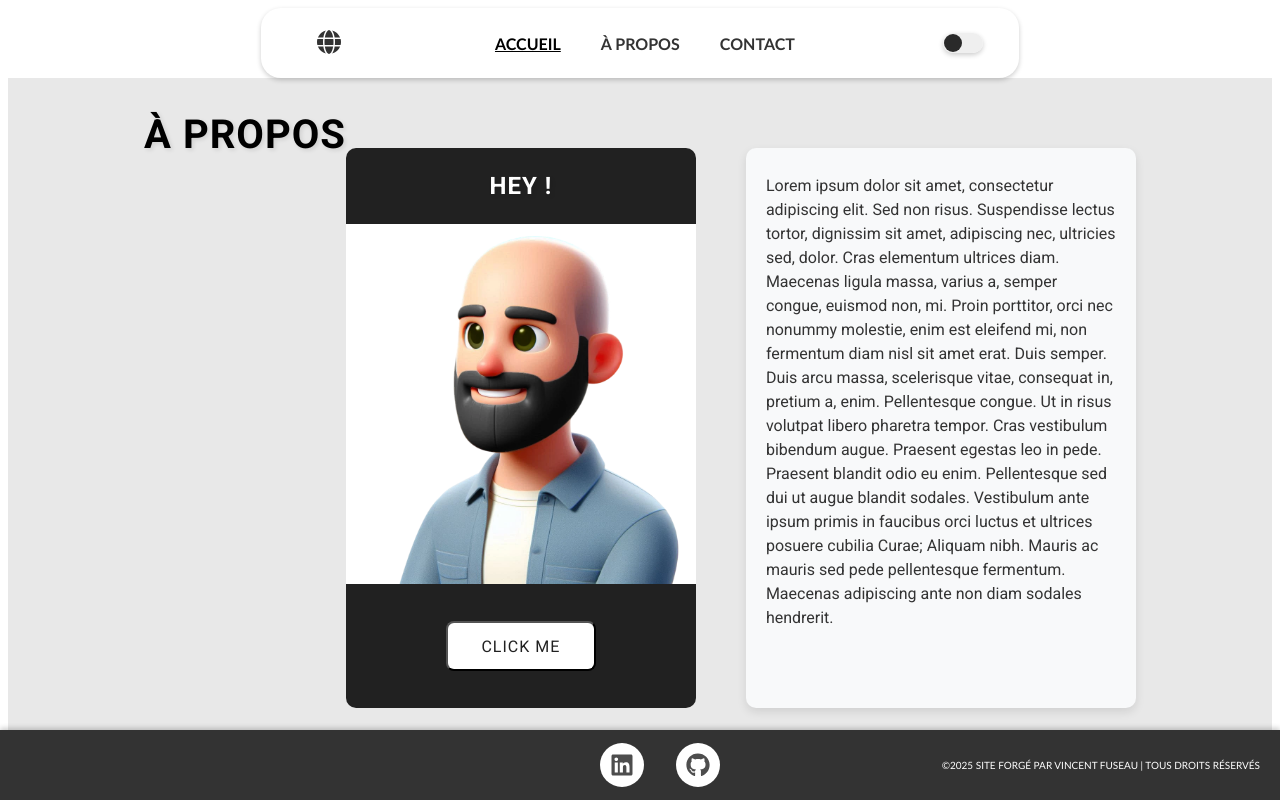
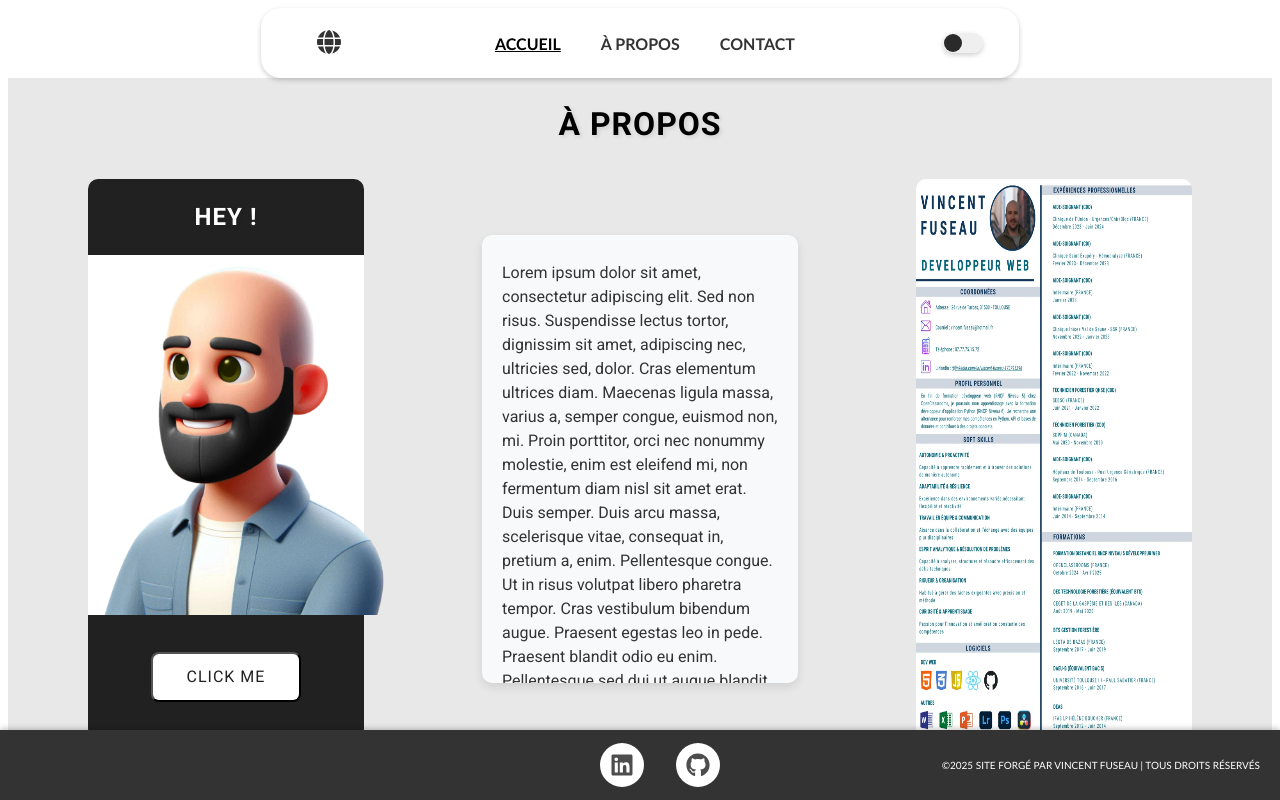
Before and after one commit to Vinny031/OPENCLASSROOMS_P8, a React (Vite) app: page / in a window 1280 px wide. Built offline with nearby package versions, Linux system fonts and the light colour scheme.

Commit message:
Modification de la section about avec implantation du cv preview et cv modale pour qu'un user puisse zoom dessus et le download au besoin.

```diff
--- a/package.json
+++ b/package.json
@@ -15,6 +15,7 @@
     "@fortawesome/react-fontawesome": "^0.2.2",
     "react": "^19.0.0",
     "react-dom": "^19.0.0",
+    "react-icons": "^5.5.0",
     "react-router-dom": "^7.2.0"
   },
   "devDependencies": {
--- /dev/null
+++ b/src/components/Section_About/About_Attachment/index.jsx
@@ -0,0 +1,34 @@
+import React, { useState } from "react";
+import { FaTimes } from "react-icons/fa";
+
+const About_Attachment = () => {
+  const [isOpen, setIsOpen] = useState(false);
+  const closeModal = () => setIsOpen(false);
+
+  return (
+    <div className="about_attachment">
+      <img
+        src="/assets/CV_DEV.webp"
+        alt="Voir le CV"
+        className="cv_thumbnail"
+        onClick={() => setIsOpen(true)}
+      />
+      {isOpen && (
+        <div className="modal_overlay" onClick={closeModal}>
+          <div className="modal_content" onClick={(e) => e.stopPropagation()}>
+            <button className="close_button" onClick={closeModal}>
+              <FaTimes />
+            </button>
+            <iframe
+              src="/assets/CV_DEV.webp"
+              title="CV"
+              className="cv_viewer"
+            ></iframe>
+          </div>
+        </div>
+      )}
+    </div>
+  );
+};
+
+export default About_Attachment;
--- a/src/components/Section_About/index.jsx
+++ b/src/components/Section_About/index.jsx
@@ -1,6 +1,7 @@
 import React from 'react';
 import About_Card from './About_Card'
 import About_Infotext from './About_Infotext'
+import About_Attachment from './About_Attachment';
 
 const About = () => {
   return (
@@ -9,6 +10,7 @@ const About = () => {
       <div className="about-content">
         <About_Card />
         <About_Infotext />
+        <About_Attachment />
       </div>
     </section>
   );
--- /dev/null
+++ b/src/styles/components/section_about/about_attachment/about_attachment.scss
@@ -0,0 +1,92 @@
+.about_attachment {
+    text-align: center;
+    width: 25%;
+    height: 100%;
+    display: flex;
+    justify-content: center;
+    align-items: center;
+
+    // Miniature du CV
+    .cv_thumbnail {
+      width: 100%;
+      height: 100%;
+      border-radius: 10px;
+      cursor: pointer;
+      transition: transform 0.2s ease-in-out;
+
+      &:hover {
+        transform: scale(1.04);
+      }
+    }
+  }
+
+  // Modale
+  .modal_overlay {
+    position: fixed;
+    top: 0;
+    left: 0;
+    width: 100%;
+    height: 100%;
+    background: rgba(0, 0, 0, 0.7);
+    display: flex;
+    align-items: center;
+    justify-content: center;
+    z-index: 1000;
+    animation: fadeIn 0.3s ease-in-out;
+
+    .modal_content {
+      width: 80vw;
+      height: 90vh;
+      background: white;
+      border-radius: 10px;
+      display: flex;
+      flex-direction: column;
+      position: relative;
+      padding: 10px;
+      overflow: hidden;
+      animation: slideDown 0.3s ease-in-out;
+    }
+
+    .close_button {
+      position: absolute;
+      top: 10px;
+      right: 10px;
+      background: none;
+      border: none;
+      font-size: 20px;
+      cursor: pointer;
+      color: #333;
+      transition: color 0.2s;
+
+      &:hover {
+        color: red;
+      }
+    }
+
+    .cv_viewer {
+      flex-grow: 1;
+      width: 100%;
+      height: 100%;
+      border: none;
+      object-fit: contain;
+    }
+  }
+
+  // Animations
+  @keyframes fadeIn {
+    from {
+      opacity: 0;
+    }
+    to {
+      opacity: 1;
+    }
+  }
+
+  @keyframes slideDown {
+    from {
+      transform: translateY(-20px);
+    }
+    to {
+      transform: translateY(0);
+    }
+  }
--- a/src/styles/components/section_about/about_card/about_card.scss
+++ b/src/styles/components/section_about/about_card/about_card.scss
@@ -1,6 +1,6 @@
 .about_card {
-    width: 350px;
-    height: 80%;
+    width: 25%;
+    height: 100%;
     display: flex;
     flex-direction: column;
     justify-content: space-between;
--- a/src/styles/components/section_about/about_infotext/about_infotext.scss
+++ b/src/styles/components/section_about/about_infotext/about_infotext.scss
@@ -1,5 +1,5 @@
 .about_infotext {
-    width: 350px;
+    width: 25%;
     height: calc(80% - 20px);
     overflow: hidden;
     background-color: #f8f9fa;
--- a/src/styles/components/section_about/section_about.scss
+++ b/src/styles/components/section_about/section_about.scss
@@ -1,5 +1,6 @@
 @use '@/styles/components/section_about/about_card/about_card.scss' as *;
 @use '@/styles/components/section_about/about_infotext/about_infotext.scss' as *;
+@use '@/styles/components/section_about/about_attachment/about_attachment.scss' as *;
 
 
 .about {
@@ -7,14 +8,18 @@
     height: 700px;
     background-color: #e8e8e8;
     display: flex;
-    justify-content: center;
-    align-items: space-between;
+    flex-direction: column;
+    justify-content: flex-start;
+    align-items: center;
+    gap: 1rem;
   }
 
 .about-content {
+  height: 80%;
   display: flex;
   flex-direction: row;
   justify-content: space-between;
   align-items: center;
-  gap: 50px;
+  gap: 2rem;
+  padding: 0 5rem;
 }
--- a/src/styles/main.scss
+++ b/src/styles/main.scss
@@ -5,7 +5,7 @@
 
 h2 {
     font-family: 'Roboto', sans-serif;
-    font-size: 2.5rem;
+    font-size: 2rem;
     font-weight: 700;
     margin-bottom: 20px;
     text-transform: uppercase;
```
Also changed, not shown: public/assets/CV_DEV.webp (added), 1 other file (tests, documents, lock files or other folders).
